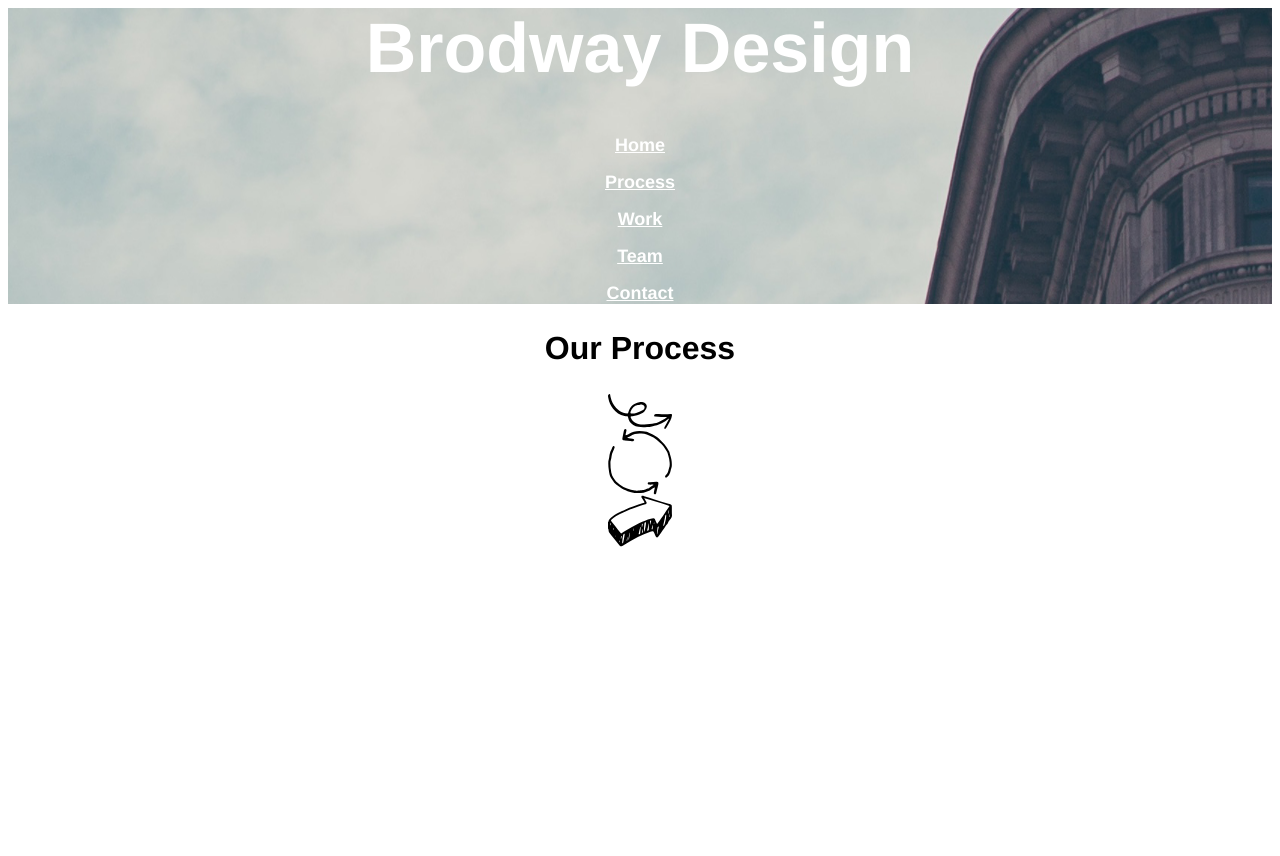
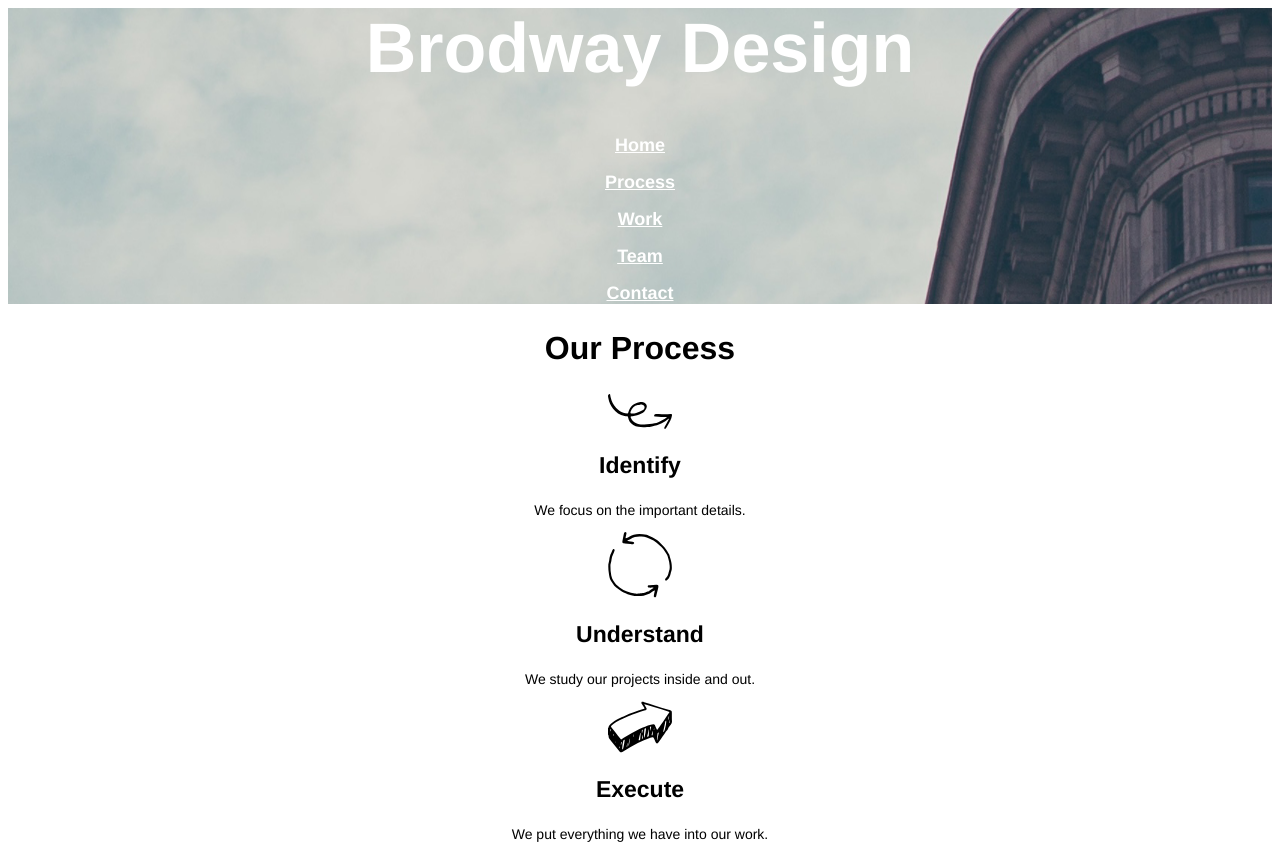
Before and after one commit to Tepeyollotl/BroadwayDesign, a plain HTML site: page index.html in a window 1280 px wide. Before the commit the page ends 800 px from the top, so only its background shows below. Drawn offline with Linux system fonts and the light colour scheme; files whose address does not match are found by name.

Commit message:
Add first section of page.

```diff
--- a/css/style.css
+++ b/css/style.css
@@ -23,3 +23,12 @@ h2 {
 	font-size: 32px;
 	font-weight: bold;
 }
+
+.section h3 {
+	font-size: 23px;
+	font-weight: bold;
+}
+
+.section p {
+	font-size: 14px;
+}
--- a/index.html
+++ b/index.html
@@ -13,14 +13,22 @@
 			<p><a href="#">Contact</a></p>
 		</div>
 		<h2>Our Process</h2>
-		<div class="identify">
-			<img src="resources/img/identify.svg">
-		</div>
-		<div class="understand">
-			<img src="resources/img/understand.svg">
-		</div>
-		<div class="Execute">
-			<img src="resources/img/execute.svg">
+		<div class="section">
+			<div id="identify">
+				<img src="resources/img/identify.svg">
+				<h3>Identify</h3>
+				<p>We focus on the important details.</p>
+			</div>
+			<div id="understand">
+				<img src="resources/img/understand.svg">
+				<h3>Understand</h3>
+				<p>We study our projects inside and out.</p>
+			</div>
+			<div id="Execute">
+				<img src="resources/img/execute.svg">
+				<h3>Execute</h3>
+				<p>We put everything we have into our work.</p>
+			</div>
 		</div>
 	</body>
 </html>
```
